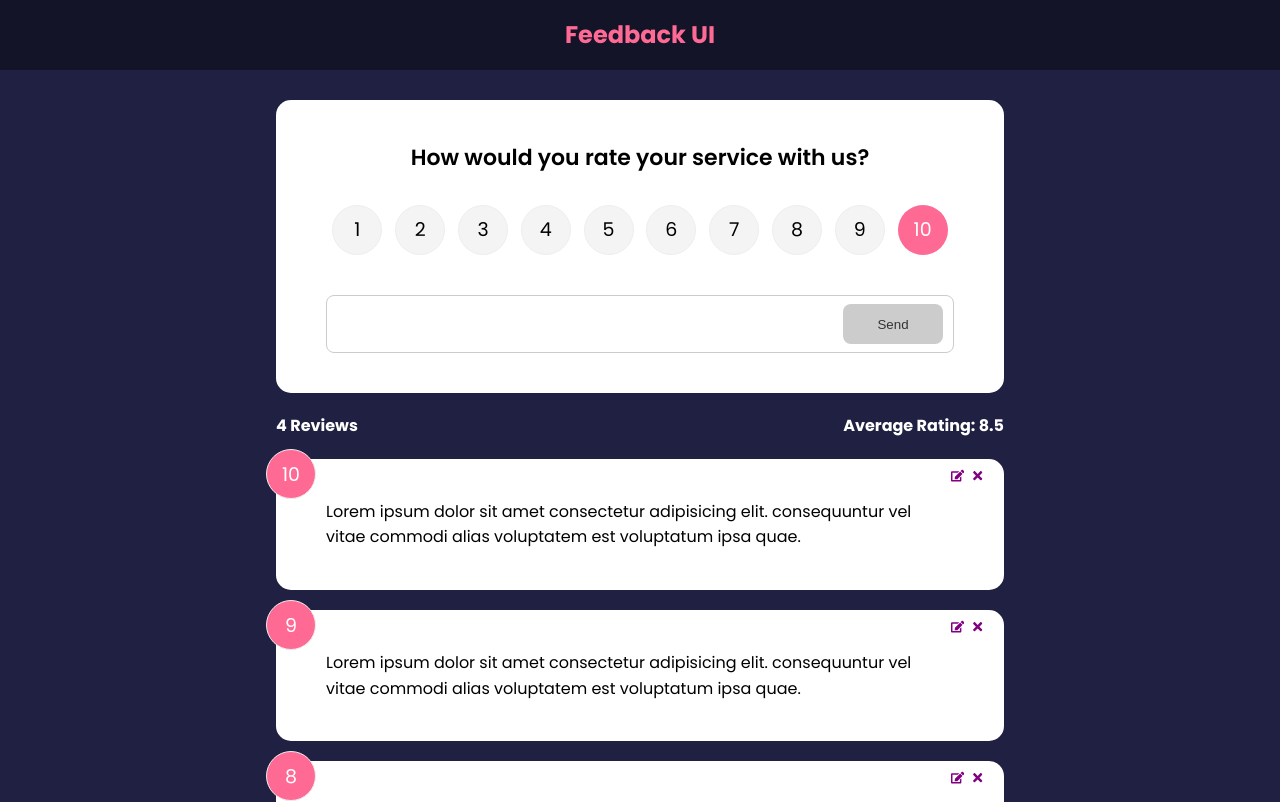
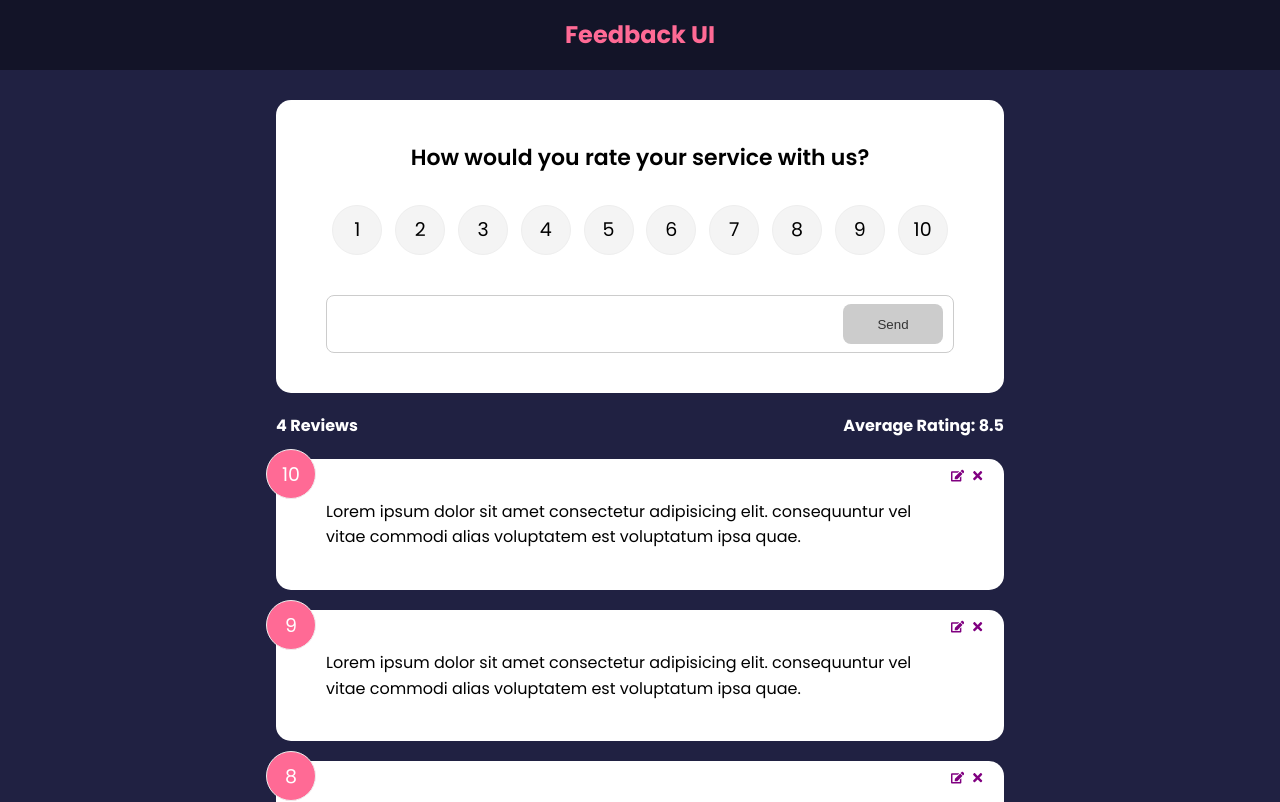
Before and after one commit to Samuellaudev/feedback-app, a React (Create React App) app: page / in a window 1280 px wide. Shown: the top 802 px of the page. Built offline with nearby package versions, Linux system fonts and the light colour scheme.

Commit message:
34. Side Effects With useEffect

```diff
--- a/src/components/FeedbackForm.jsx
+++ b/src/components/FeedbackForm.jsx
@@ -1,4 +1,4 @@
-import { useState, useContext } from "react";
+import { useState, useContext, useEffect } from "react";
 import FeedbackContext from "../context/FeedbackContext";
 import PropTypes from "prop-types";
 import Card from "./shared/Card";
@@ -10,7 +10,15 @@
 	const [rating, setRating] = useState(10);
 	const [btnIsDisabled, setBtnIsDisabled] = useState(true);
 	const [message, setMessage] = useState("");
-	const { addFeedback } = useContext(FeedbackContext);
+	const { addFeedback, feedbackEdit } = useContext(FeedbackContext);
+
+	useEffect(() => {
+		if (feedbackEdit.edit) {
+			setBtnIsDisabled(false);
+			setText(feedbackEdit.item.text);
+			setRating(feedbackEdit.item.rating);
+		}
+	}, [feedbackEdit]);
 
 	const handleSubmit = (e) => {
 		e.preventDefault();
--- a/src/components/RatingSelect.jsx
+++ b/src/components/RatingSelect.jsx
@@ -1,7 +1,14 @@
-import React, { useState } from "react";
+import React, { useState, useContext, useEffect } from "react";
+import FeedbackContext from "../context/FeedbackContext";
 
 function RatingSelect({ selectRating }) {
 	const [selected, setSelected] = useState(10);
+	const { feedbackEdit } = useContext(FeedbackContext);
+
+	useEffect(() => {
+		setSelected(feedbackEdit.item.rating);
+	}, [feedbackEdit]);
+
 	const handleChange = (e) => {
 		setSelected(Number(e.target.value));
 		selectRating(Number(e.target.value));
--- a/src/context/FeedbackContext.js
+++ b/src/context/FeedbackContext.js
@@ -37,6 +37,7 @@
 		<FeedbackContext.Provider
 			value={{
 				feedbacks,
+				feedbackEdit,
 				addFeedback,
 				deleteFeedback,
 				editFeedback,
```
Lines whose indentation alone changed are shown as unchanged.
